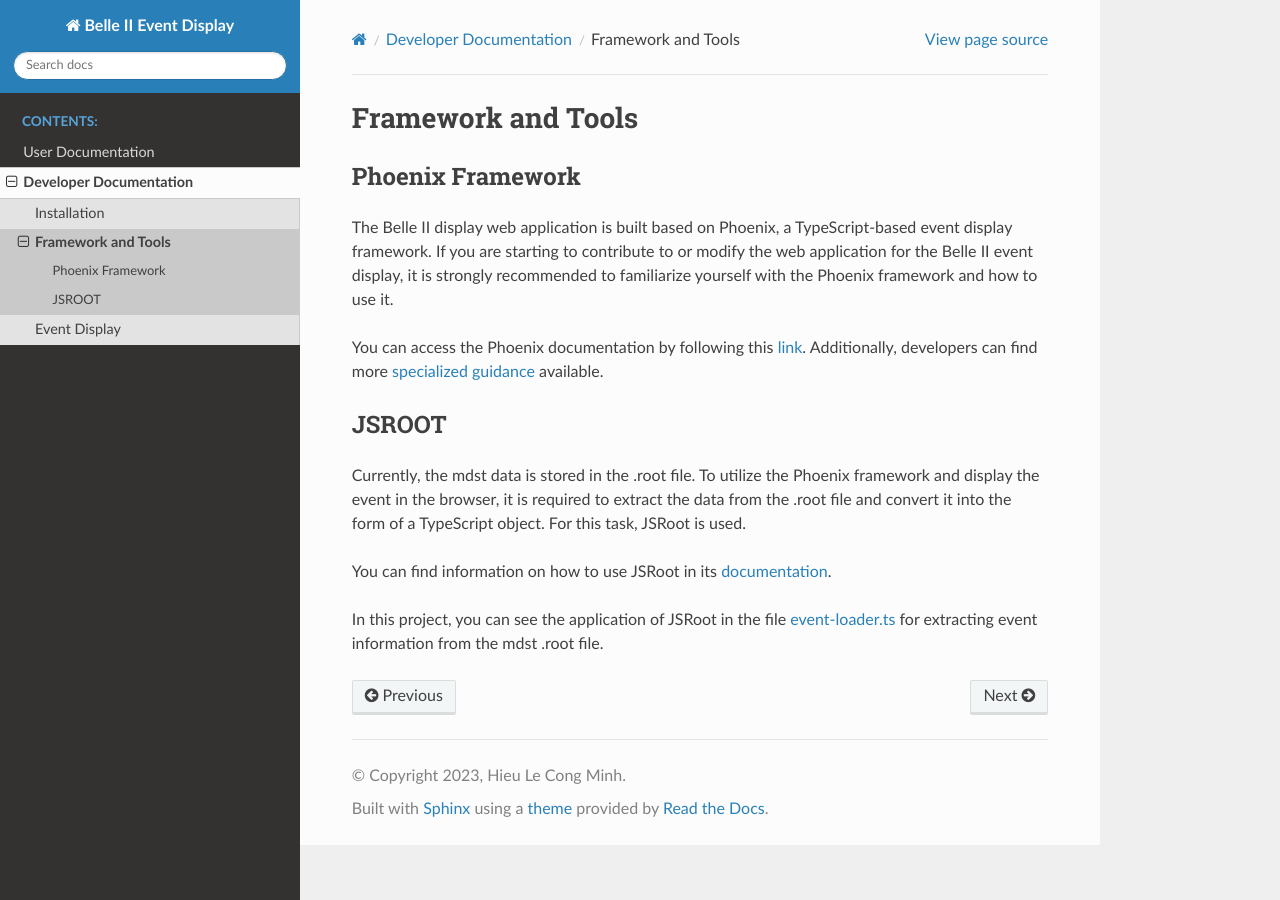
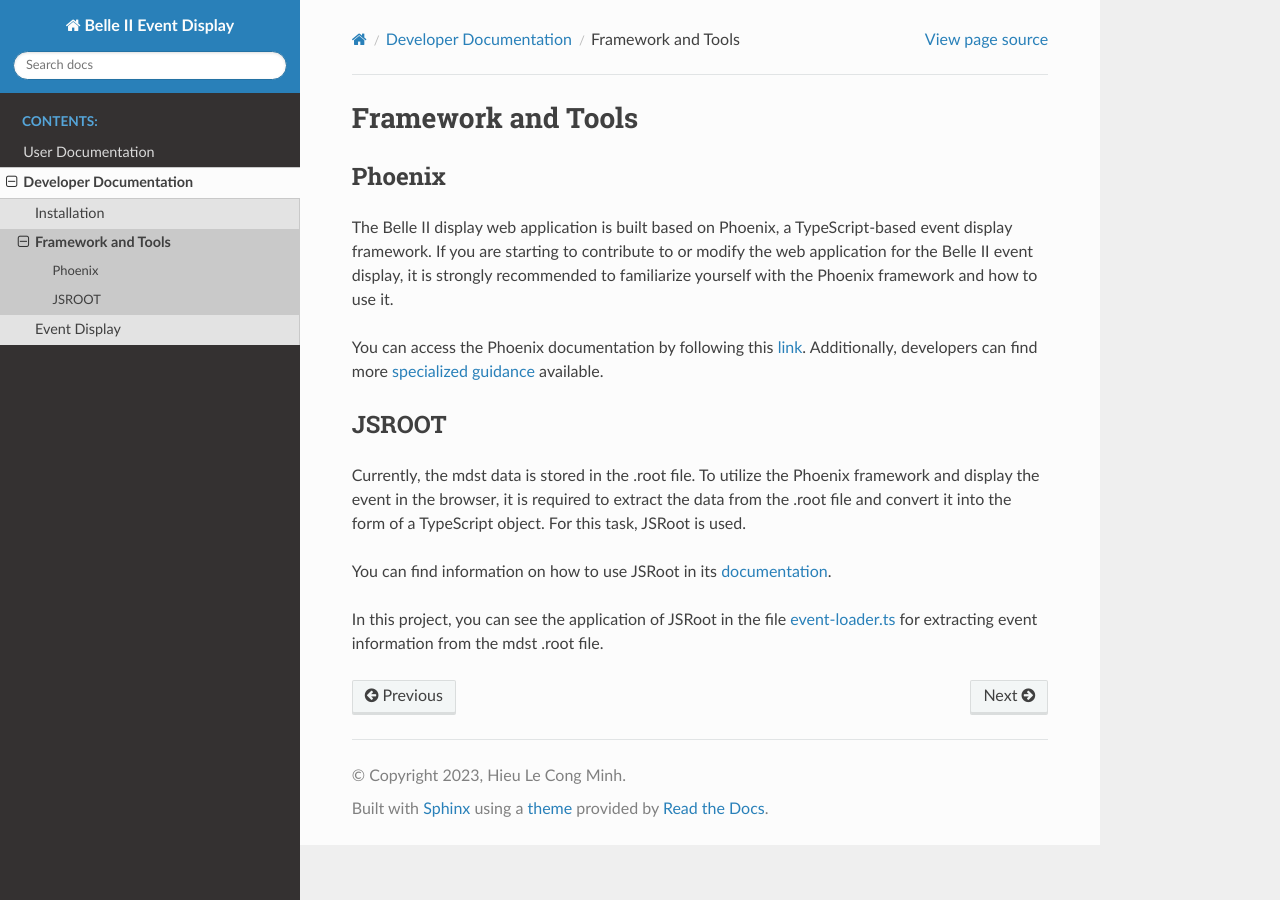
Before and after one commit to HieuLCM/gsoc2023_belle2_display, a Sphinx documentation site: the page built from docs/source/developer/modules.rst, in a window 1280 px wide. Built offline with Sphinx 7.4.7 and the Read the Docs theme 2.0.0, drawn with Linux system fonts in a browser that asks for light colours.

Commit message:
fix typo for docs

```diff
--- a/docs/source/developer/event_display.rst
+++ b/docs/source/developer/event_display.rst
@@ -1,2 +1,4 @@
 Event Display
 =============
+
+The following documentation is written under the assumption that you already have a basic understanding of Phoenix and how to use it.
--- a/docs/source/developer/modules.rst
+++ b/docs/source/developer/modules.rst
@@ -1,8 +1,8 @@
 Framework and Tools
 ===================
 
-Phoenix Framework
------------------
+Phoenix
+-------
 
 The Belle II display web application is built based on Phoenix, a TypeScript-based event display framework. If you are starting to contribute to or modify the web application for the Belle II event display, it is strongly recommended to familiarize yourself with the Phoenix framework and how to use it.
 
```
